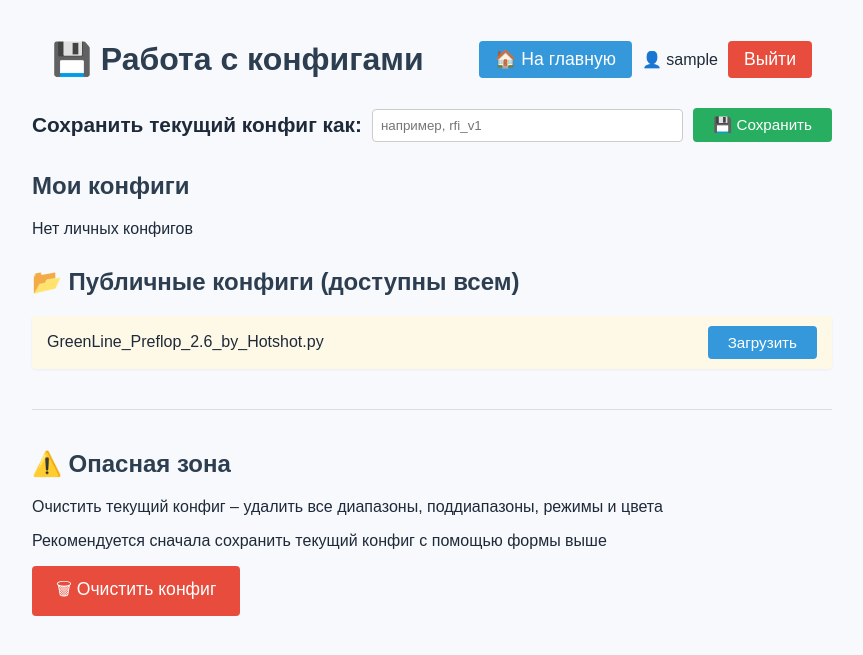
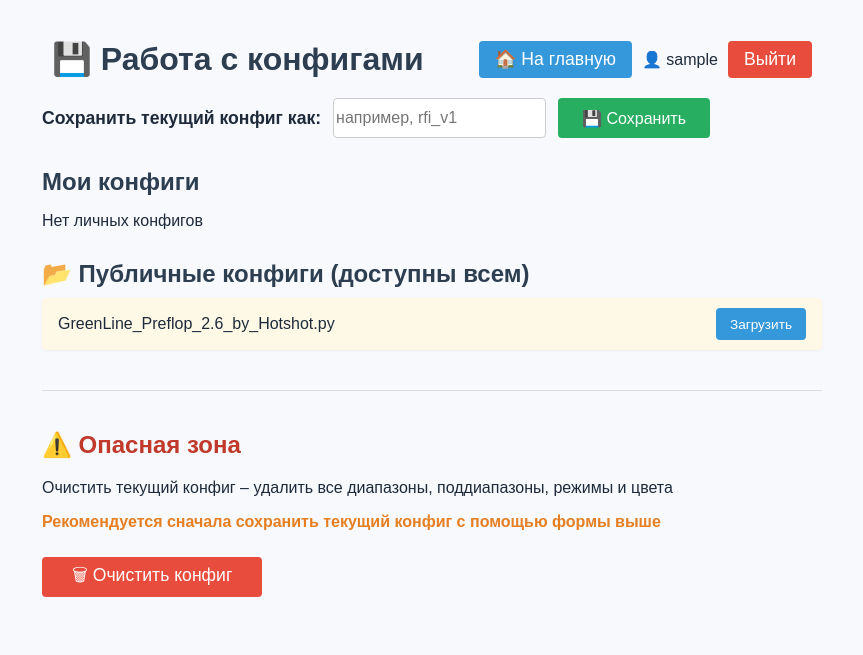
Before and after one commit to MartinIJL7/Poker-charts-trainer, a Flask app: page /config_management in a window 1280 px wide. Shown: the top 655 px of the page, without its empty margins (208-1071 px from the left). Run offline with Flask 3, Linux system fonts and the light colour scheme; the visitor is signed in with stand-in values (Sample User, id 1).

Commit message:
fix(mobile): responsive config management page and input styling

```diff
--- a/templates/config_management.html
+++ b/templates/config_management.html
@@ -2,24 +2,275 @@
 {% block title %}Работа с конфигами{% endblock %}
 {% block header %}💾 Работа с конфигами{% endblock %}
 {% block body_class %}narrow-page{% endblock %}
+
+{% block extra_css %}
+<style>
+    /* ============================================================
+       config_management.css – embedded styles for config page
+       ============================================================ */
+
+    .config-container {
+        max-width: 800px;
+        margin: 0 auto;
+        padding: 0 10px;
+    }
+
+    /* ----- Save form ----- */
+    .save-form {
+        display: flex;
+        align-items: center;
+        gap: 12px;
+        flex-wrap: wrap;
+        margin: 20px 0 30px;
+    }
+
+    .save-form label {
+        font-weight: bold;
+        font-size: 1.1em;
+        white-space: nowrap;
+    }
+
+    .save-form input {
+        height: 40px !important;
+        max-height: 40px !important;
+        min-height: 40px !important;
+        box-sizing: border-box !important;
+        font-size: 16px;
+        line-height: normal !important;
+        -webkit-appearance: none;
+        appearance: none;
+        background: white;
+        border: 1px solid #ccc !important;
+        outline: none;
+        border-radius: 4px !important;
+    }
+
+    .save-form button {
+        height: 40px !important;
+        padding: 0 24px;
+        border: none;
+        border-radius: 4px;
+        box-sizing: border-box;
+        font-size: 16px;
+        cursor: pointer;
+        white-space: nowrap;
+        background: #27ae60;
+        color: white;
+        transition: background 0.2s;
+    }
+
+    .save-form button:hover {
+        background: #1e8449;
+    }
+
+    /* ----- Backup lists ----- */
+    .backup-section {
+        margin-top: 30px;
+    }
+
+    .backup-section h2 {
+        margin-bottom: 10px;
+    }
+
+    .backup-list {
+        list-style: none;
+        padding: 0;
+        margin: 0;
+    }
+
+    .backup-list li {
+        display: flex;
+        justify-content: space-between;
+        align-items: center;
+        background: white;
+        padding: 10px 16px;
+        margin-bottom: 8px;
+        border-radius: 4px;
+        box-shadow: 0 1px 3px rgba(0,0,0,0.05);
+        gap: 8px;
+        flex-wrap: wrap;
+    }
+
+    .backup-list li .file-name {
+        font-weight: 500;
+        word-break: break-all;
+        flex: 1 1 auto;
+    }
+
+    .backup-list li .actions {
+        display: flex;
+        gap: 6px;
+        flex-wrap: wrap;
+        align-items: center;
+    }
+
+    .backup-list li .actions button {
+        height: 32px;
+        padding: 0 14px;
+        border: none;
+        border-radius: 4px;
+        font-size: 0.85em;
+        cursor: pointer;
+        transition: background 0.2s;
+        white-space: nowrap;
+    }
+
+    .backup-list li .actions .load-btn {
+        background: #3498db;
+        color: white;
+    }
+    .backup-list li .actions .load-btn:hover {
+        background: #2980b9;
+    }
+
+    .backup-list li .actions .delete-btn {
+        background: #e74c3c;
+        color: white;
+    }
+    .backup-list li .actions .delete-btn:hover {
+        background: #c0392b;
+    }
+
+    /* Public backups have a slight background */
+    .backup-list.public li {
+        background: #fef9e7;
+    }
+
+    /* ----- Danger zone ----- */
+    .danger-zone {
+        margin-top: 40px;
+        border-top: 1px solid #ddd;
+        padding-top: 20px;
+    }
+
+    .danger-zone h2 {
+        color: #c0392b;
+    }
+
+    .danger-zone .warning-text {
+        color: #e67e22;
+        font-weight: bold;
+    }
+
+    .danger-zone .clear-btn {
+        height: 40px;
+        padding: 0 30px;
+        border: none;
+        border-radius: 4px;
+        font-size: 1.1em;
+        cursor: pointer;
+        background: #e74c3c;
+        color: white;
+        transition: background 0.2s;
+        margin-top: 10px;
+    }
+
+    .danger-zone .clear-btn:hover {
+        background: #c0392b;
+    }
+
+    /* ============================================================
+       RESPONSIVE ADJUSTMENTS
+       ============================================================ */
+
+    @media screen and (max-width: 640px) {
+        .config-container {
+            padding: 0 6px;
+        }
+
+        /* Save form stacks vertically */
+        .save-form {
+            flex-direction: column;
+            align-items: stretch;
+            gap: 10px;
+        }
+
+        .save-form label {
+            white-space: normal;
+            font-size: 1em;
+        }
+
+        .save-form input {
+            min-width: unset;
+            width: 100%;
+            height: 40px !important;
+            max-height: 40px !important;
+            min-height: 40px !important;
+            font-size: 16px;
+        }
+
+        .save-form button {
+            width: 100%;
+            justify-content: center;
+            height: 40px !important;
+        }
+
+        /* Backup items */
+        .backup-list li {
+            flex-direction: row;
+            align-items: center;
+            padding: 8px 12px;
+            gap: 6px;
+        }
+
+        .backup-list li .file-name {
+            flex: 1 1 100px;
+            word-break: break-all;
+        }
+
+        .backup-list li .actions {
+            flex: 0 1 auto;
+            gap: 4px;
+        }
+
+        .backup-list li .actions button {
+            height: 32px;
+            font-size: 0.8em;
+            padding: 0 12px;
+            flex: 0 1 auto;
+        }
+
+        /* Danger zone button full width */
+        .danger-zone .clear-btn {
+            width: 100%;
+            justify-content: center;
+            height: 40px;
+        }
+    }
+
+    @media screen and (max-width: 400px) {
+        .backup-list li .actions button {
+            font-size: 0.75em;
+            padding: 0 8px;
+            height: 28px;
+        }
+        .backup-list li {
+            padding: 6px 10px;
+        }
+    }
+</style>
+{% endblock %}
+
 {% block content %}
-    <div class="form-group" style="display: flex; align-items: center; gap: 10px; margin-top: 30px;">
-        <label for="backup-name" style="margin: 0; font-weight: bold; font-size: 1.3em; white-space: nowrap;">
-            Сохранить текущий конфиг как:
-        </label>
-        <input type="text" id="backup-name" placeholder="например, rfi_v1" style="flex: 1; padding: 8px; border: 1px solid #ccc; border-radius: 4px;">
-        <button id="save-backup-btn" class="btn btn-success">💾 Сохранить</button>
+<div class="config-container">
+    <!-- ===== SAVE FORM ===== -->
+    <div class="save-form">
+        <label for="backup-name">Сохранить текущий конфиг как:</label>
+        <input type="text" id="backup-name" placeholder="например, rfi_v1">
+        <button id="save-backup-btn">💾 Сохранить</button>
     </div>
 
-    <h2 style="margin-top: 30px;">Мои конфиги</h2>
+    <!-- ===== PERSONAL BACKUPS ===== -->
+    <div class="backup-section">
+        <h2>Мои конфиги</h2>
         {% if personal_backups %}
-        <ul class="backup-list" id="backup-list" style="list-style: none; padding: 0;">
+            <ul class="backup-list" id="backup-list">
                 {% for file in personal_backups %}
-                <li style="display: flex; justify-content: space-between; align-items: center; background: white; padding: 10px 15px; margin-bottom: 8px; border-radius: 4px; box-shadow: 0 1px 3px rgba(0,0,0,0.05);">
-                    <span>{{ file }}</span>
-                    <div>
-                        <button class="btn btn-primary load-btn" data-filename="{{ file }}">Загрузить</button>
-                        <button class="btn btn-danger delete-btn" data-filename="{{ file }}">Удалить</button>
+                    <li>
+                        <span class="file-name">{{ file }}</span>
+                        <div class="actions">
+                            <button class="load-btn" data-filename="{{ file }}">Загрузить</button>
+                            <button class="delete-btn" data-filename="{{ file }}">Удалить</button>
                         </div>
                     </li>
                 {% endfor %}
@@ -27,16 +278,19 @@
         {% else %}
             <p>Нет личных конфигов</p>
         {% endif %}
+    </div>
 
-    <h2 style="margin-top: 30px;">📂 Публичные конфиги (доступны всем)</h2>
+    <!-- ===== PUBLIC BACKUPS ===== -->
+    <div class="backup-section">
+        <h2>📂 Публичные конфиги (доступны всем)</h2>
         {% if public_backups %}
-        <ul class="backup-list" id="public-backup-list" style="list-style: none; padding: 0;">
+            <ul class="backup-list public" id="public-backup-list">
                 {% for file in public_backups %}
-                <li style="display: flex; justify-content: space-between; align-items: center; background: #fef9e7; padding: 10px 15px; margin-bottom: 8px; border-radius: 4px; box-shadow: 0 1px 3px rgba(0,0,0,0.05);">
-                    <span>{{ file }}</span>
-                    <div>
-                        <button class="btn btn-primary load-btn" data-filename="{{ file }}">Загрузить</button>
-                        <!-- Кнопка удаления отсутствует -->
+                    <li>
+                        <span class="file-name">{{ file }}</span>
+                        <div class="actions">
+                            <button class="load-btn" data-filename="{{ file }}">Загрузить</button>
+                            <!-- no delete button for public configs -->
                         </div>
                     </li>
                 {% endfor %}
@@ -44,12 +298,15 @@
         {% else %}
             <p>Нет публичных конфигов. Чтобы создать, поместите файл в saved_configs без префикса user_</p>
         {% endif %}
+    </div>
 
-    <div class="clear-section" style="margin-top: 40px; border-top: 1px solid #ddd; padding-top: 20px;">
+    <!-- ===== DANGER ZONE ===== -->
+    <div class="danger-zone">
         <h2>⚠️ Опасная зона</h2>
         <p>Очистить текущий конфиг – удалить все диапазоны, поддиапазоны, режимы и цвета</p>
         <p class="warning-text">Рекомендуется сначала сохранить текущий конфиг с помощью формы выше</p>
-        <button id="clear-config-btn" class="btn btn-danger" style="font-size: 1.1em; padding: 10px 24px;">🗑 Очистить конфиг</button>
+        <button id="clear-config-btn" class="clear-btn">🗑 Очистить конфиг</button>
+    </div>
 </div>
 {% endblock %}
 
@@ -92,7 +349,6 @@
             saveBackup(false);
         });
 
-        // Обработка кликов по кнопкам загрузки (работает для обоих списков)
         document.addEventListener('click', function(e) {
             const target = e.target;
             if (target.classList.contains('load-btn')) {
```
Lines whose indentation alone changed are shown as unchanged.
